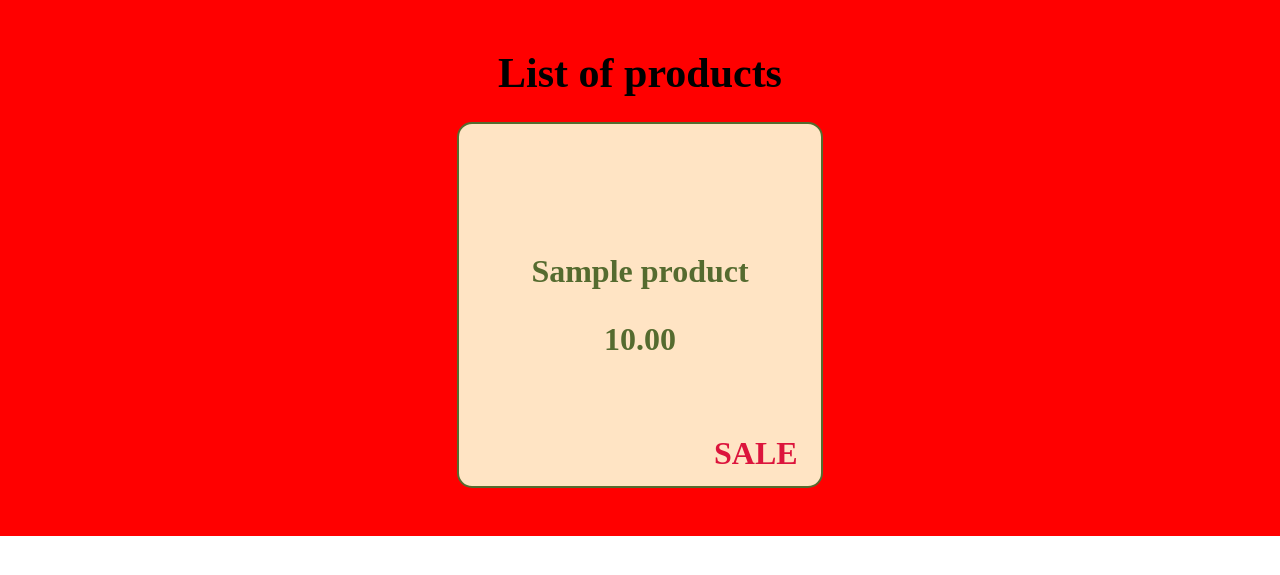
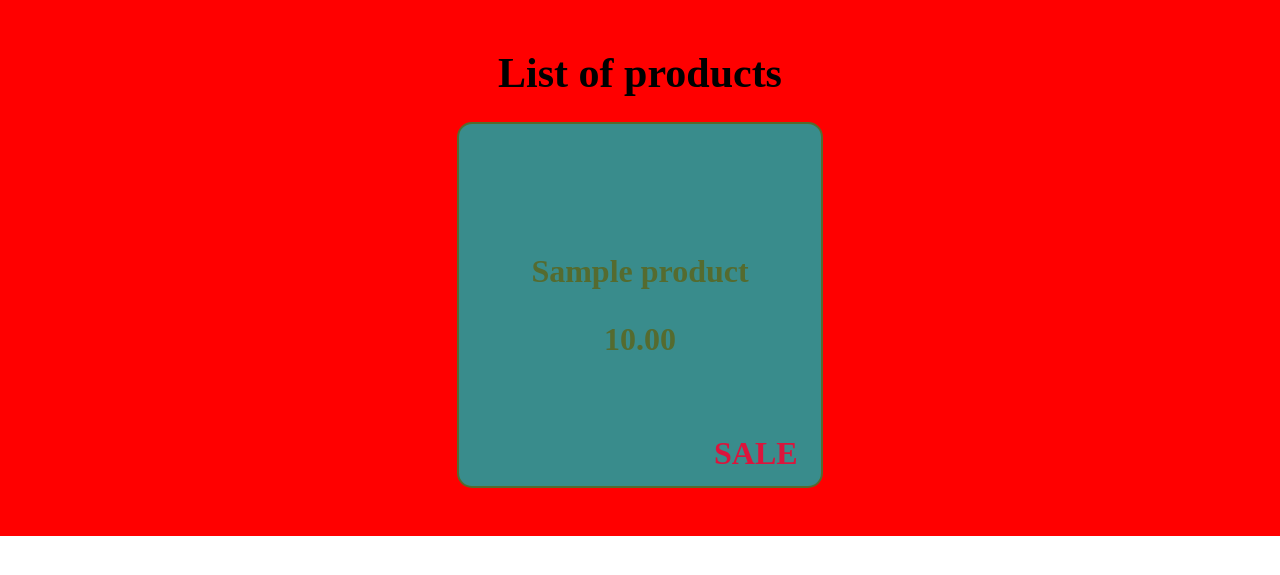
Before and after one commit to definitwork/test1, a Django app: page / in a window 1280 px wide. Shown: the top 575 px of the page. Run offline with Django 5.2, Linux system fonts and the light colour scheme; tables that the repository leaves empty hold one stand-in row (values such as "Sample post").

Commit message:
Background card changed

```diff
--- a/test1_app/static/css/style.css
+++ b/test1_app/static/css/style.css
@@ -33,7 +33,7 @@
 .product_item {
     display: flex;
     position: relative;
-    background-color: bisque;
+    background-color: #398c8c;
     border-radius: 15px;
     flex-direction: column;
     width: 366px;
```
